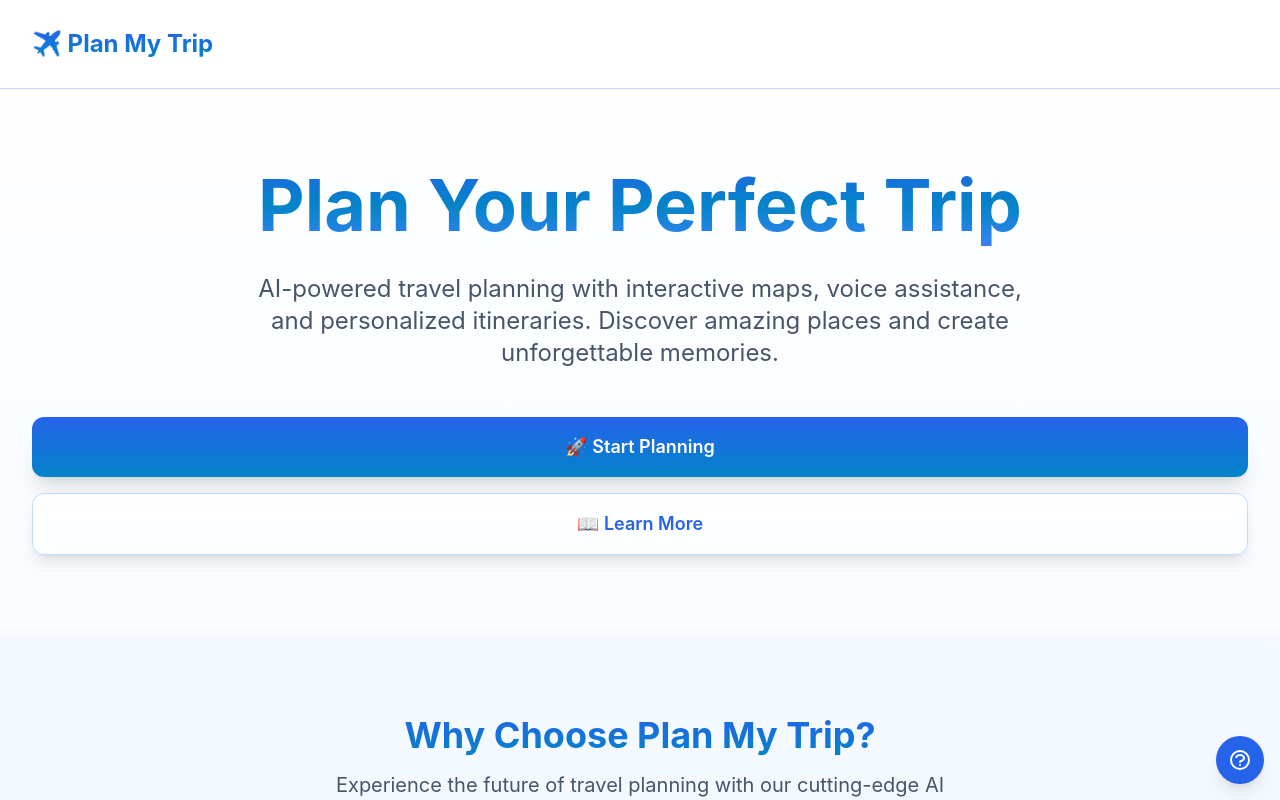
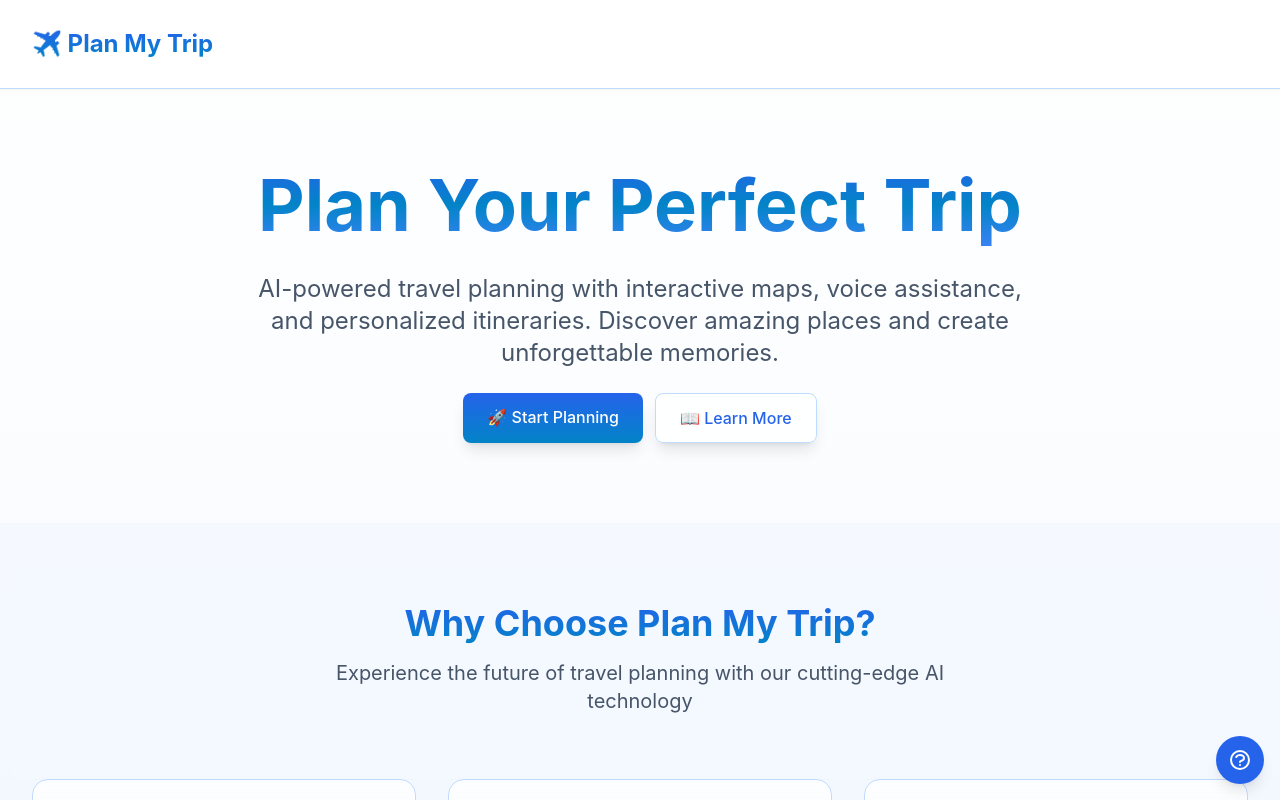
Before and after one commit to bnarasimha21/PlanMyTrip, a React (Vite) app in the folder frontend/: page / in a window 1280 px wide. Built offline with nearby package versions, Linux system fonts and the light colour scheme; no server answers.

Commit message:
Add smooth scrolling feature to Learn More button on HomePage
- Implemented a new function to scroll to the features section when the Learn More button is clicked.
- Adjusted button styles for improved aesthetics and consistency.
- Updated the HomePage layout to enhance user experience.

```diff
--- a/frontend/src/HomePage.tsx
+++ b/frontend/src/HomePage.tsx
@@ -40,6 +40,16 @@ const HomePage: React.FC = () => {
     setShowPaymentModal(true);
   };
 
+  const handleLearnMoreClick = () => {
+    const featuresSection = document.getElementById('features');
+    if (featuresSection) {
+      featuresSection.scrollIntoView({
+        behavior: 'smooth',
+        block: 'start'
+      });
+    }
+  };
+
   return (
     <div className="min-h-screen bg-gradient-to-br from-white via-blue-50 to-sky-100 text-slate-800 overflow-x-hidden">
       {/* Navigation */}
@@ -76,18 +86,21 @@ const HomePage: React.FC = () => {
                 Plan Your Perfect Trip
               </span>
             </h1>
-            <p className="text-xl md:text-2xl text-slate-600 mb-12 max-w-3xl mx-auto leading-relaxed">
+            <p className="text-xl md:text-2xl text-slate-600 mb-6 max-w-3xl mx-auto leading-relaxed">
               AI-powered travel planning with interactive maps, voice assistance, and personalized itineraries.
               Discover amazing places and create unforgettable memories.
             </p>
-            <div className="flex flex-col sm:flex-row gap-4 justify-center">
+            <div className="flex flex-row gap-3 justify-center">
               <Link
                 to="/app"
-                className="bg-gradient-to-r from-blue-600 to-sky-600 hover:from-blue-700 hover:to-sky-700 text-white px-8 py-4 rounded-xl font-semibold text-lg transition-all duration-200 transform hover:scale-105 shadow-xl hover:shadow-2xl"
+                className="bg-gradient-to-r from-blue-600 to-sky-600 hover:from-blue-700 hover:to-sky-700 text-white px-6 py-3 rounded-lg font-medium text-base transition-all duration-200 transform hover:scale-105 shadow-lg hover:shadow-xl"
               >
                 🚀 Start Planning
               </Link>
-              <button className="bg-white/80 hover:bg-white backdrop-blur-sm text-blue-600 px-8 py-4 rounded-xl font-semibold text-lg transition-all duration-200 border border-blue-200 shadow-lg">
+              <button
+                onClick={handleLearnMoreClick}
+                className="bg-white/80 hover:bg-white backdrop-blur-sm text-blue-600 px-6 py-3 rounded-lg font-medium text-base transition-all duration-200 border border-blue-200 shadow-lg hover:shadow-xl"
+              >
                 📖 Learn More
               </button>
             </div>
@@ -103,7 +116,7 @@ const HomePage: React.FC = () => {
       </div>
 
       {/* Features Section */}
-      <div className="py-20 bg-blue-50/50 backdrop-blur-sm">
+      <div id="features" className="py-20 bg-blue-50/50 backdrop-blur-sm">
         <div className="max-w-7xl mx-auto px-4 sm:px-6 lg:px-8">
           <div className="text-center mb-16">
             <h2 className="text-4xl font-bold mb-4">
```
